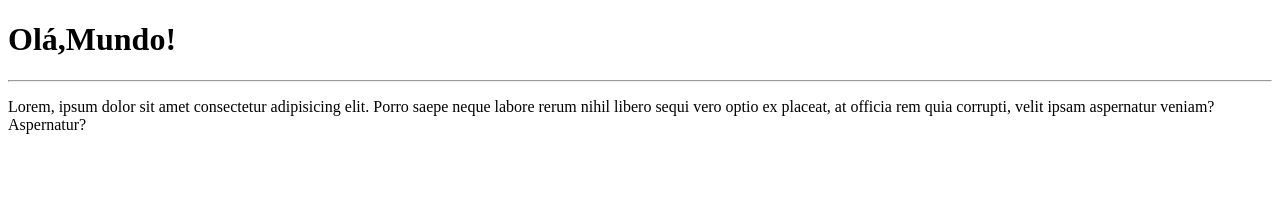
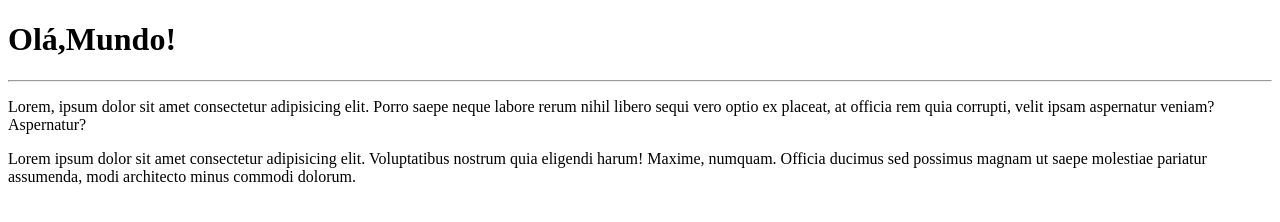
Before and after one commit to wellington-neves/Ola-Mundo, a plain HTML site: page site-exemplo/index.html in a window 1280 px wide. Drawn offline with Linux system fonts and the light colour scheme.

Commit message:
Update index.html

```diff
--- a/site-exemplo/index.html
+++ b/site-exemplo/index.html
@@ -8,7 +8,7 @@
 <body>
     <h1>Olá,Mundo!</h1>
     <hr>
-    <p>Lorem, ipsum dolor sit amet consectetur adipisicing elit. Porro saepe neque labore rerum nihil libero sequi vero optio ex placeat, at officia rem quia corrupti, velit ipsam aspernatur veniam? Aspernatur?</p>
+    <p>Lorem, ipsum dolor sit amet consectetur adipisicing elit. Porro saepe neque labore rerum nihil libero sequi vero optio ex placeat, at officia rem quia corrupti, velit ipsam aspernatur veniam? Aspernatur?</p><p>Lorem ipsum dolor sit amet consectetur adipisicing elit. Voluptatibus nostrum quia eligendi harum! Maxime, numquam. Officia ducimus sed possimus magnam ut saepe molestiae pariatur assumenda, modi architecto minus commodi dolorum.</p>
 
 </body>
 </html>
```
